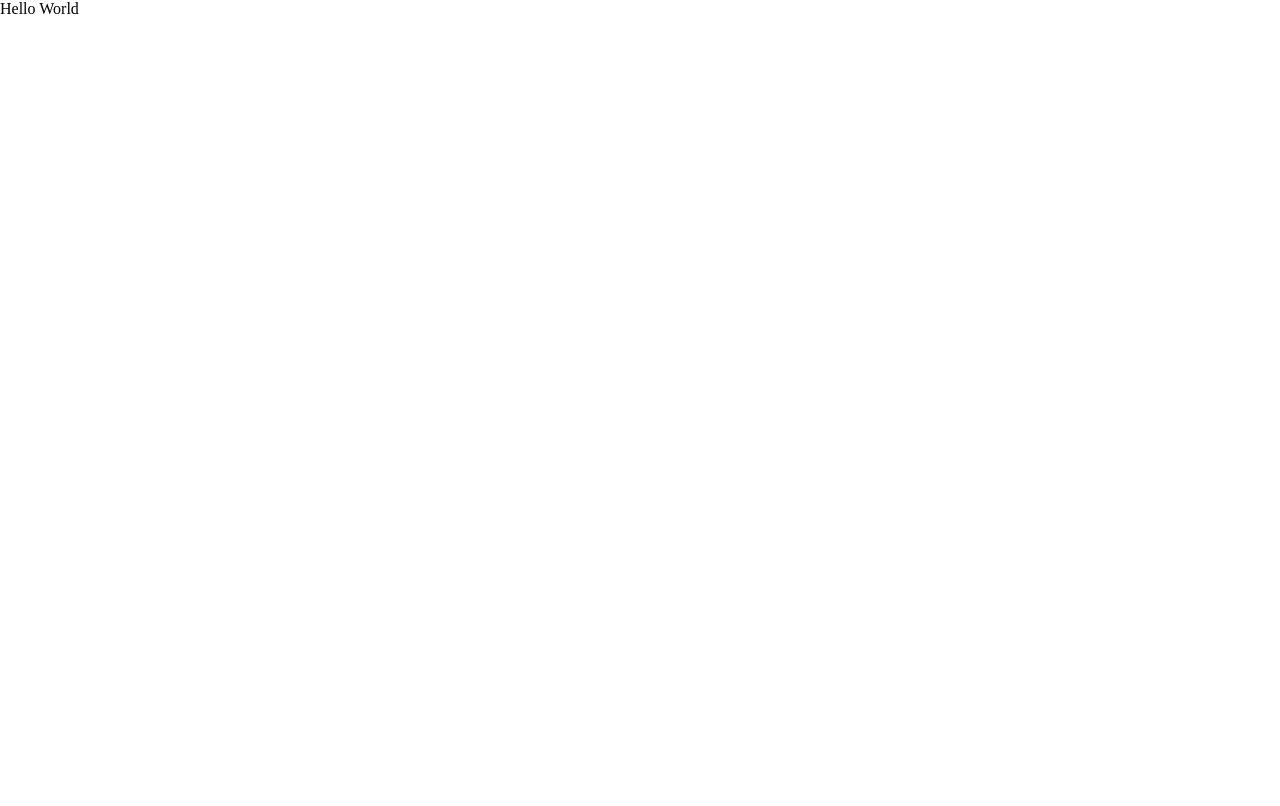
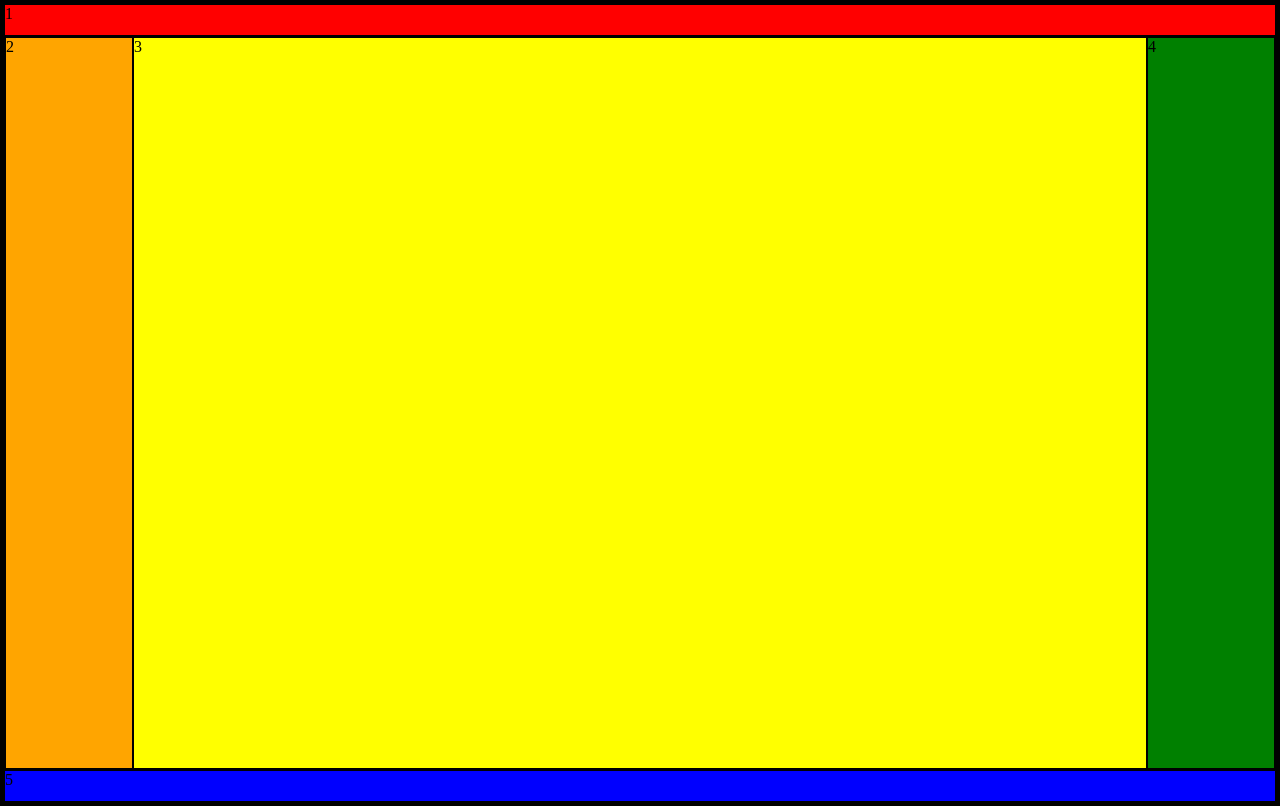
Before and after one commit to mtleonardjr/react-frontend-template-2, a React (Create React App) app: page / in a window 1280 px wide. Built offline with nearby package versions, Linux system fonts and the light colour scheme.

Commit message:
componentized navbar and created a second template

```diff
--- a/src/App.js
+++ b/src/App.js
@@ -1,10 +1,14 @@
 import HolyGrail from './components/HolyGrail'
+import Navbar from './components/Navbar'
+import Layout2 from './components/Layout2'
 
 function App() {
   return (
-    <div>
-      Hello World
-    </div>
+    //Modified HolyGrail Layout to handle new navbar
+    <Layout2 />
+
+    //Responsive Navbar built with flexbox
+    // <Navbar />
 
     // A five box responsive web template made with css grid and flexbox
     //<HolyGrail/>
--- /dev/null
+++ b/src/components/Layout2.css
@@ -0,0 +1,53 @@
+* {
+  margin: 0;
+  padding: 0;
+  box-sizing: border-box;
+}
+
+.container {
+  display: grid;
+  height: 100vh;
+  grid-template-columns: 1fr;
+  grid-template-rows: 1fr 30fr 1fr;
+}
+
+.flex-container {
+  display: flex;
+  flex-direction: column;
+}
+
+.one {
+  background-color: red;
+  grid-column: 1/4;
+  min-height: 2em;
+}
+
+.two {
+  background-color: orange;
+}
+
+.three {
+  background-color: yellow;
+  flex: 1;
+}
+
+.four {
+  background-color: green;
+}
+
+.five {
+  background-color: blue;
+  grid-column: 1/4;
+  min-height: 2em;
+}
+
+@media screen and (min-width: 576px) {
+  .flex-container {
+    flex-direction: row;
+  }
+
+  .two,
+  .four {
+    flex: 0 0 10vw;
+  }
+}
--- /dev/null
+++ b/src/components/Layout2.js
@@ -0,0 +1,18 @@
+import React from 'react'
+import './Layout2.css'
+
+const HolyGrail = () => {
+    return (
+        <div className="container">
+            <div className="one">1</div>
+            <div className="flex-container">
+            <div className="two">2</div>
+            <div className="three">3</div>
+            <div className="four">4</div>
+            </div>
+            <div className="five">5</div>
+        </div>
+    )
+}
+
+export default HolyGrail
--- /dev/null
+++ b/src/components/Navbar.css
@@ -0,0 +1,57 @@
+* {
+  border: 1px solid black;
+}
+
+.navbar {
+  display: flex;
+  min-height: 3em;
+}
+
+.navbar > * {
+  display: flex;
+  justify-content: center;
+  min-width: 5em;
+  align-items: center;
+}
+.news,
+.contact,
+.another {
+  display: none;
+}
+
+.invs-block {
+  flex: 1;
+}
+
+.icon {
+  font-size: large;
+}
+
+.about-button {
+  font-size: x-large;
+  max-width: 5em;
+}
+
+@media only screen and (min-width: 550px) {
+  .news {
+    display: flex;
+  }
+}
+
+@media only screen and (min-width: 600px) {
+  .contact {
+    display: flex;
+  }
+}
+
+@media only screen and (min-width: 650px) {
+  .another {
+    display: flex;
+  }
+}
+
+@media only screen and (min-width: 700px) {
+  .icon {
+    display: none;
+  }
+}
--- /dev/null
+++ b/src/components/Navbar.js
@@ -0,0 +1,18 @@
+import React from 'react'
+import './Navbar.css'
+
+const Navbar = () => {
+    return (
+        <div class="navbar" id="myTopnav">
+            <button class="icon">&#9776;</button>
+            <a href="#home" class="active">Home</a>
+            <a href="#news" class="news">News</a>
+            <a href="#contact" class="contact">Contact</a>
+            <a href="#another" class="another">Another</a>
+            <div class="invs-block"></div>
+            <button class="about-button">&#63;</button>
+        </div>
+    )
+}
+
+export default Navbar
```
